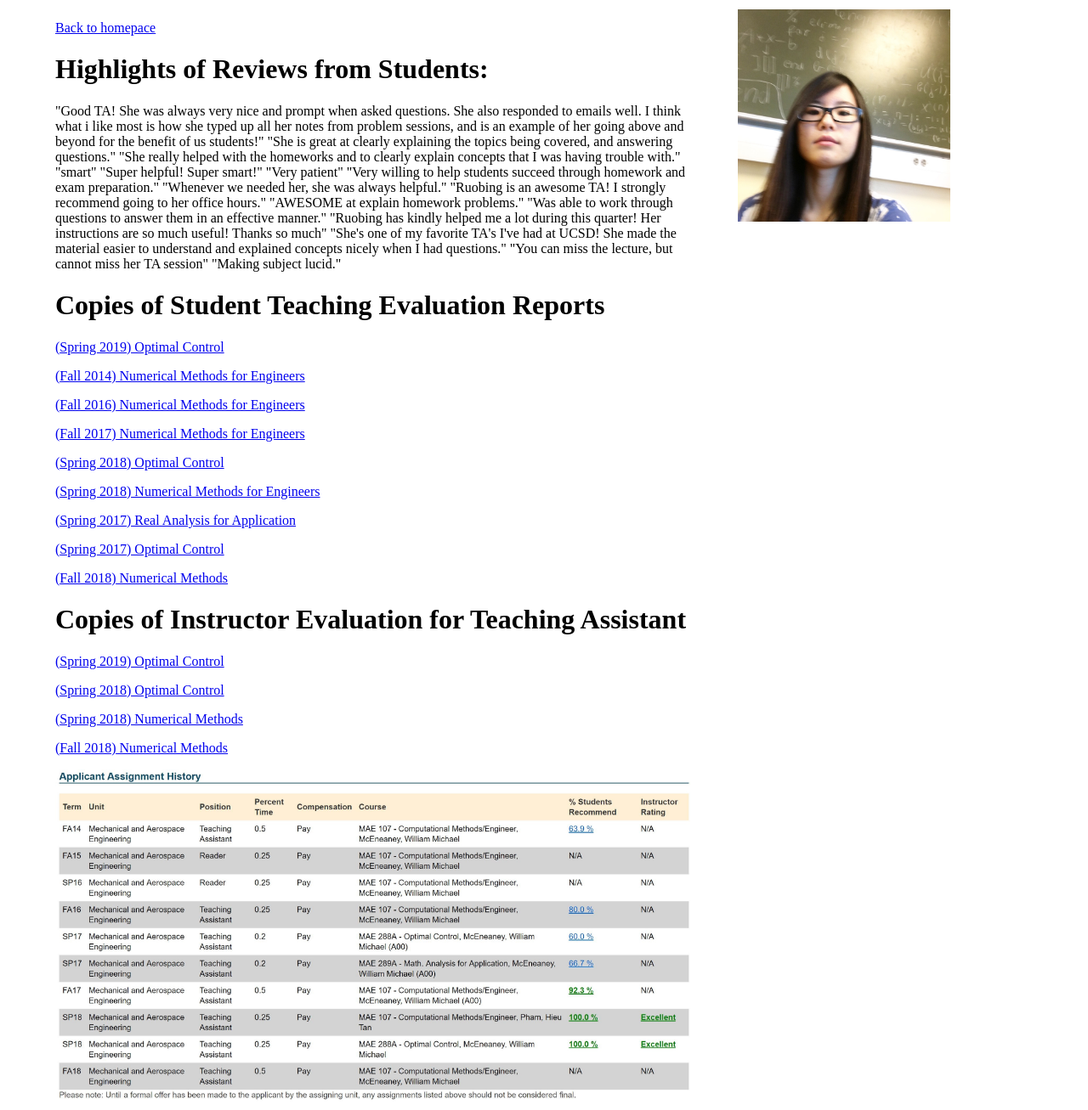
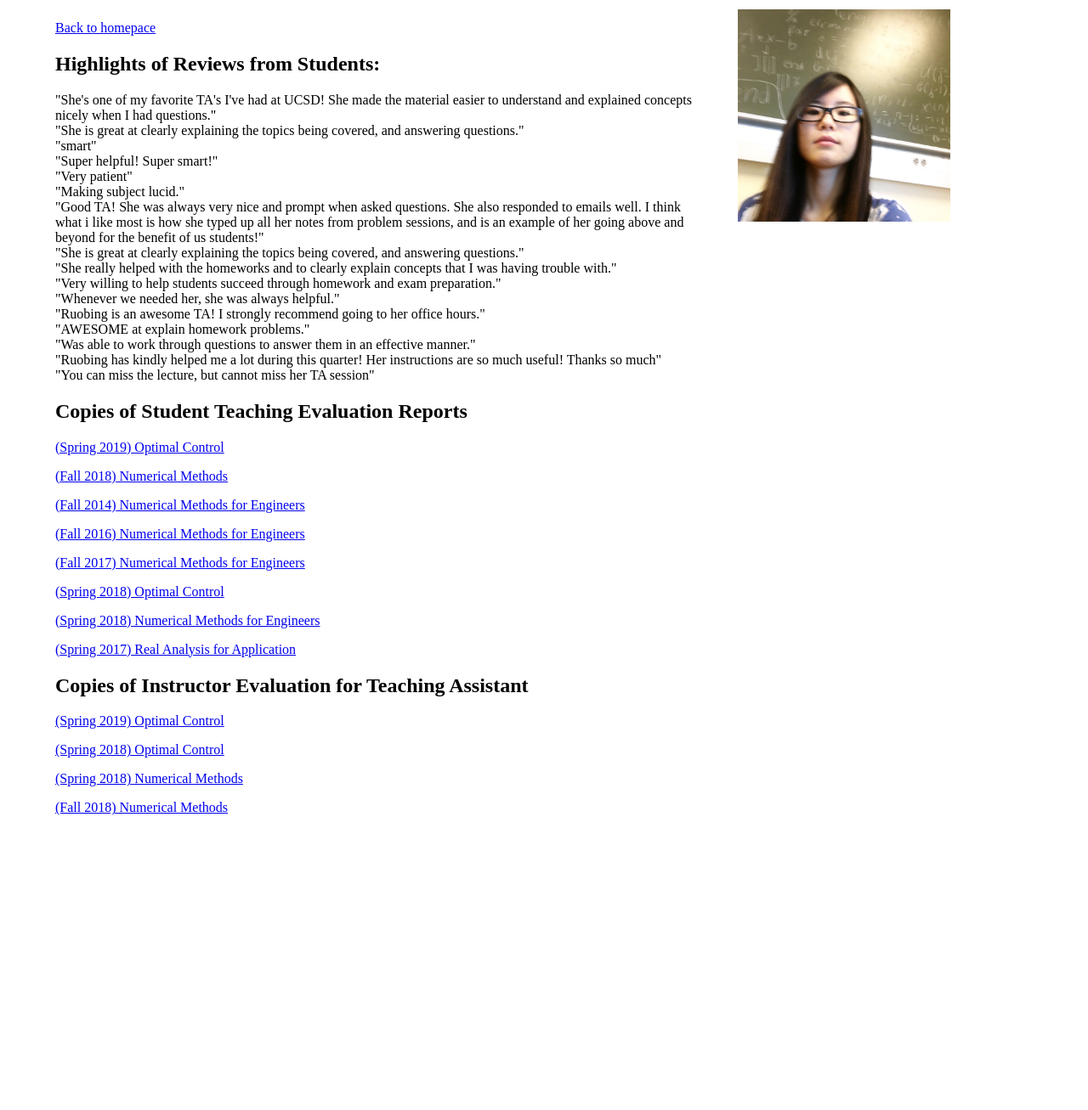
Before and after one commit to ruobingzhao/ruobingzhao.github.io, a Jekyll site: the page teaching.html, which Jekyll copies as it is, in a window 1280 px wide. Shown: the whole page at 85% size. Built offline with Jekyll 4.4.1, drawn with Linux system fonts in a browser that asks for light colours; after the commit the page ends 976 px from its top, so only the background shows below that.

Commit message:
teaching

```diff
--- a/teaching.html
+++ b/teaching.html
@@ -17,15 +17,33 @@ html { background: white; margin:0;}
 <div id="wrap">
 <div id="left_col">
 <p><a href="index.html">Back to homepace</a></p>
-<h1>
+<h2>
 Highlights of Reviews from Students:
-</h1>
+</h2>
+<!-- <h4>(copies of evaluation reports can be found at the <a href="#reports"> bottom</a> of this page)</h4> -->
 <p>
-  "Good TA! She was always very nice and prompt when asked questions. She also responded to emails well. I think what i like most is how she typed up all her notes from problem sessions, and is an example of her going above and beyond for the benefit of us students!" "She is great at clearly explaining the topics being covered, and answering questions." "She really helped with the homeworks and to clearly explain concepts that I was having trouble with." "smart" "Super helpful! Super smart!" "Very patient" "Very willing to help students succeed through homework and exam preparation." "Whenever we needed her, she was always helpful." "Ruobing is an awesome TA! I strongly recommend going to her office hours." "AWESOME at explain homework problems." "Was able to work through questions to answer them in an effective manner." "Ruobing has kindly helped me a lot during this quarter! Her instructions are so much useful! Thanks so much" "She's one of my favorite TA's I've had at UCSD! She made the material easier to understand and explained concepts nicely when I had questions." "You can miss the lecture, but cannot miss her TA session" "Making subject lucid."
+  "She's one of my favorite TA's I've had at UCSD! She made the material easier to understand and explained concepts nicely when I had questions." <br>
+  "She is great at clearly explaining the topics being covered, and answering questions." <br>
+  "smart" <br>
+  "Super helpful! Super smart!" <br>
+  "Very patient" <br>
+  "Making subject lucid." <br>
+  "Good TA! She was always very nice and prompt when asked questions. She also responded to emails well. I think what i like most is how she typed up all her notes from problem sessions, and is an example of her going above and beyond for the benefit of us students!" <br>
+  "She is great at clearly explaining the topics being covered, and answering questions." <br>
+  "She really helped with the homeworks and to clearly explain concepts that I was having trouble with." <br>
+  "Very willing to help students succeed through homework and exam preparation." <br>
+  "Whenever we needed her, she was always helpful." <br>
+  "Ruobing is an awesome TA! I strongly recommend going to her office hours." <br>
+  "AWESOME at explain homework problems."<br>
+  "Was able to work through questions to answer them in an effective manner." <br>
+  "Ruobing has kindly helped me a lot during this quarter! Her instructions are so much useful! Thanks so much"<br> "You can miss the lecture, but cannot miss her TA session"
 </p>
-<h1>Copies of Student Teaching Evaluation Reports</h1>
+<a id="reports"><h2>Copies of Student Teaching Evaluation Reports</h2></a>
 <p>
 <a href="SP19.pdf">(Spring 2019) Optimal Control</a>
+</p>
+<p>
+<a href="FA18.pdf">(Fall 2018) Numerical Methods</a>
 </p>
 <p>
 <a href="FA14.pdf">(Fall 2014) Numerical Methods for Engineers</a>
@@ -45,13 +63,10 @@ Highlights of Reviews from Students:
 <p>
 <a href="SP17_2.pdf">(Spring 2017) Real Analysis for Application</a>
 </p>
-<p>
+<!-- <p>
 <a href="SP17op.pdf">(Spring 2017) Optimal Control</a>
-</p>
-<p>
-<a href="FA18.pdf">(Fall 2018) Numerical Methods</a>
-</p>
-<h1>Copies of Instructor Evaluation for Teaching Assistant</h1>
+</p> -->
+<h2>Copies of Instructor Evaluation for Teaching Assistant</h2>
 <p>
 <a href="SP19ins.pdf">(Spring 2019) Optimal Control</a>
 </p>
@@ -64,7 +79,7 @@ Highlights of Reviews from Students:
 <p>
 <a href="FA18ins.pdf">(Fall 2018) Numerical Methods</a>
 </p>
-<img src="tahistory.jpg" alt="teaching" style="float:left;width:750px;">
+<!-- <img src="tahistory.png" alt="teaching" style="float:left;width:750px;"> -->
 </div>
 <div id="right_col">
 <table>
```
Also changed, not shown: tahistory.jpg (deleted), tahistory.png (added), 1 other file.
